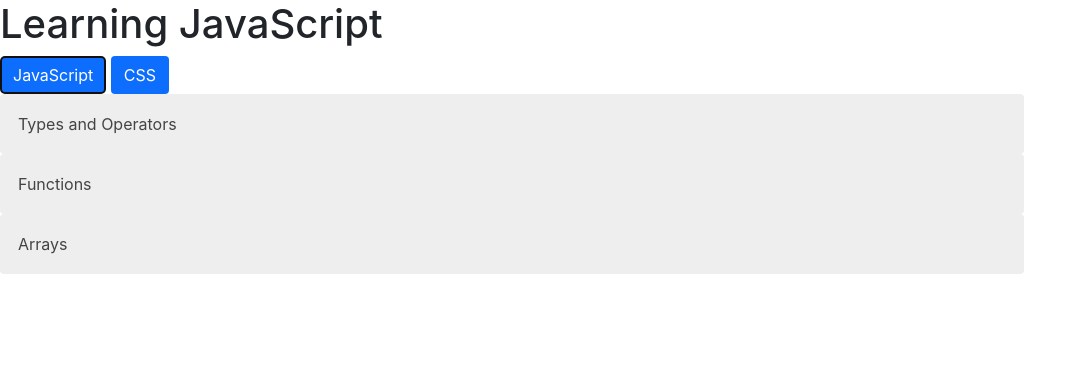
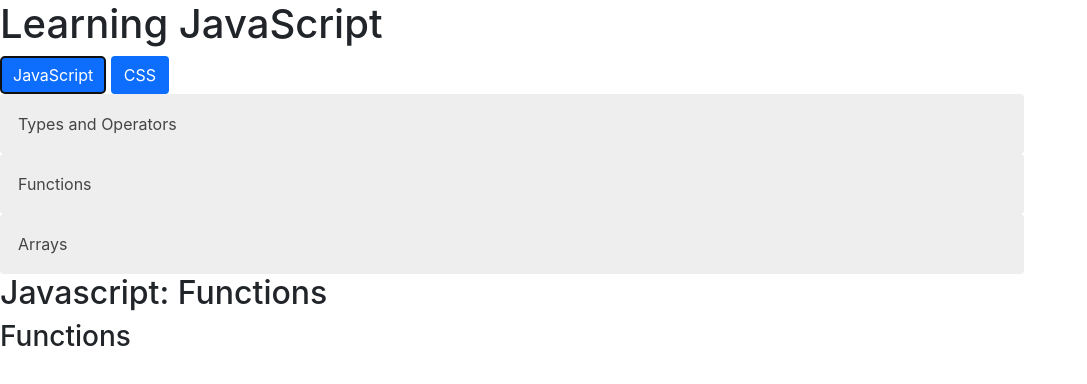
Before and after one commit to thmanderson/LearningJS, a website: page index.html in a window 1280 px wide. Both pictures are taken after a click on the button "JavaScript". Shown: the whole page, without its empty margins (0-1087 px from the left). Drawn offline with nearby package versions, Linux system fonts and the light colour scheme.

Commit message:
Adding files for new training course

```diff
--- /dev/null
+++ b/app.js
@@ -0,0 +1 @@
+// Code from 'Javascript: Function' course
--- a/index.html
+++ b/index.html
@@ -56,6 +56,11 @@
     <div class="panel">
       <p>Lorem ipsum...</p>
     </div>
+
+    <div>
+      <h2>Javascript: Functions</h2>
+      <h3>Functions</h3>
+    </div>
   </div>
 
   <div class="d-none" id="content-css">
@@ -67,6 +72,7 @@
 -->
   <script src="./utils.js"></script>
   <script src="./home.js"></script>
+  <script src = "./app.js"></script>
 
   <!-- JavaScript can also be written directly in script blocks as below instead of a separate file. -->
   <script>
```
